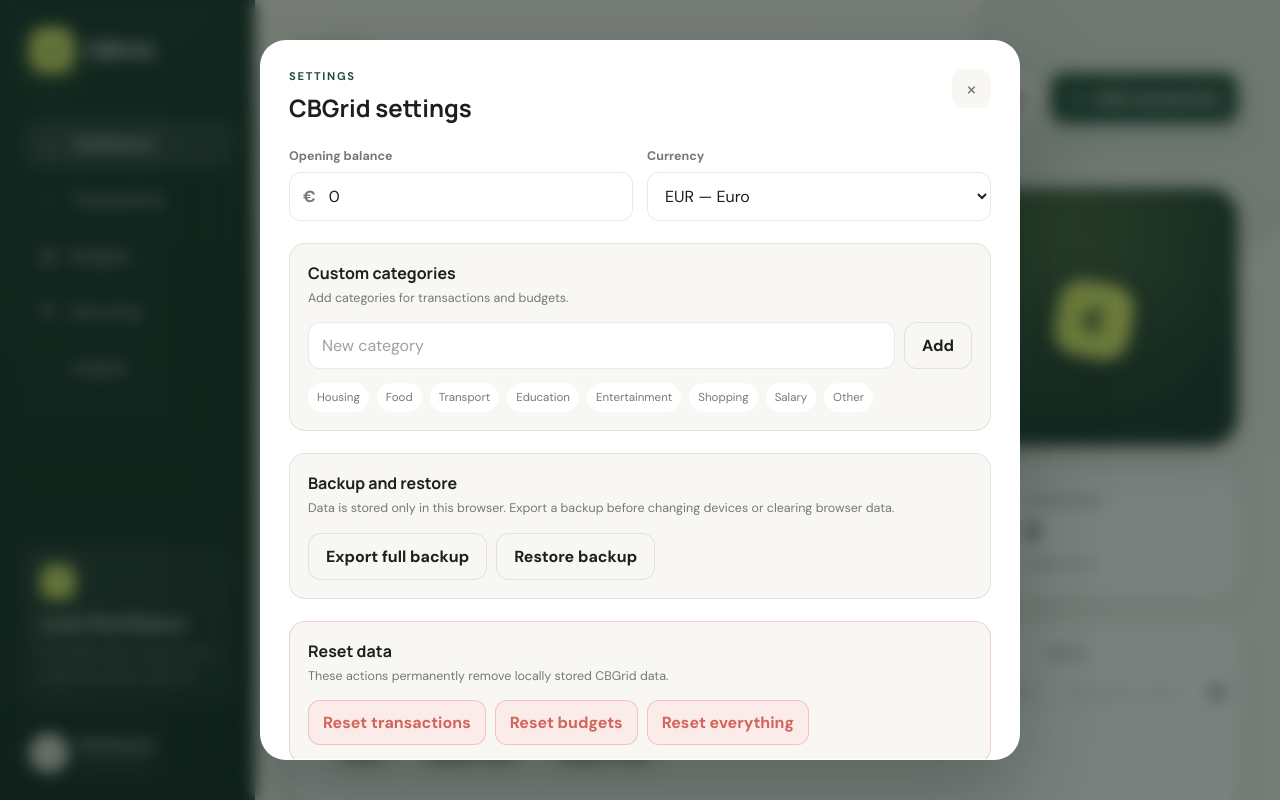
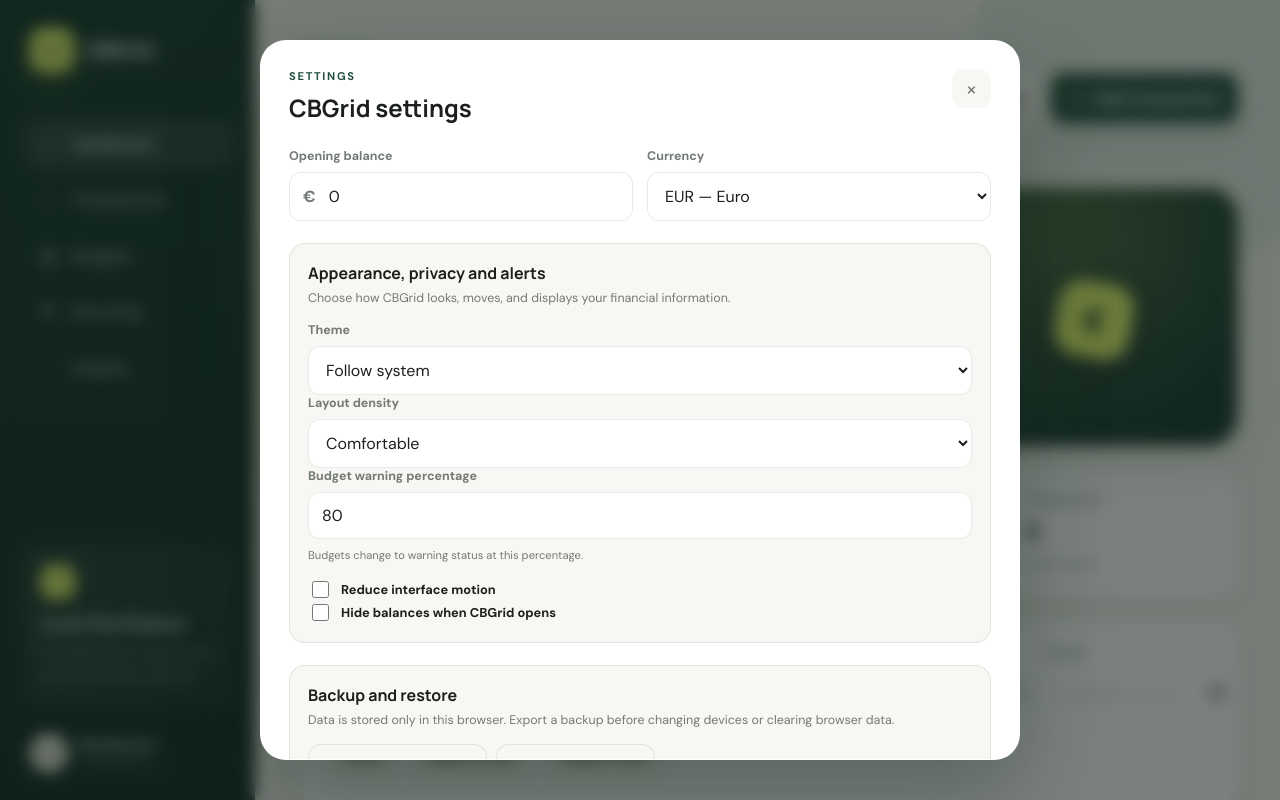
Before and after one commit to Savi114/CBGrid-Finance-Tracker, a plain HTML site: page index.html in a window 1280 px wide. Both pictures are taken after a click on the button "Settings". Shown: the top 800 px of the page. Drawn offline with Linux system fonts and the light colour scheme.

Commit message:
Update index.html

```diff
--- a/index.html
+++ b/index.html
@@ -974,6 +974,44 @@
             ></select>
           </div>
 
+          <section
+            class="budget-category-manager"
+            aria-labelledby="budget-category-manager-title"
+          >
+            <div>
+              <h3 id="budget-category-manager-title">
+                Custom categories
+              </h3>
+
+              <p>
+                Create or remove categories while setting up your budget.
+              </p>
+            </div>
+
+            <div class="inline-form">
+              <input
+                id="new-category"
+                type="text"
+                maxlength="30"
+                placeholder="New category"
+                autocomplete="off"
+              />
+
+              <button
+                class="secondary-button"
+                id="add-category"
+                type="button"
+              >
+                Add
+              </button>
+            </div>
+
+            <div
+              id="category-chips"
+              class="chip-list"
+            ></div>
+          </section>
+
           <div class="form-group form-spacing">
             <label for="budget-limit">
               Monthly limit
@@ -1117,36 +1155,95 @@
           <section class="settings-section">
             <div>
               <h3>
-                Custom categories
+                Appearance, privacy and alerts
               </h3>
 
               <p>
-                Add categories for transactions and budgets.
+                Choose how CBGrid looks, moves, and displays your financial information.
               </p>
             </div>
 
-            <div class="inline-form">
-              <input
-                id="new-category"
-                type="text"
-                maxlength="30"
-                placeholder="New category"
-                autocomplete="off"
-              />
+            <div class="preference-grid">
+              <div class="form-group">
+                <label for="theme-preference">
+                  Theme
+                </label>
 
-              <button
-                class="secondary-button"
-                id="add-category"
-                type="button"
-              >
-                Add
-              </button>
+                <select id="theme-preference">
+                  <option value="system">
+                    Follow system
+                  </option>
+
+                  <option value="light">
+                    Light
+                  </option>
+
+                  <option value="dark">
+                    Dark
+                  </option>
+                </select>
+              </div>
+
+              <div class="form-group">
+                <label for="layout-density">
+                  Layout density
+                </label>
+
+                <select id="layout-density">
+                  <option value="comfortable">
+                    Comfortable
+                  </option>
+
+                  <option value="compact">
+                    Compact
+                  </option>
+                </select>
+              </div>
+
+              <div class="form-group">
+                <label for="budget-warning-threshold">
+                  Budget warning percentage
+                </label>
+
+                <input
+                  id="budget-warning-threshold"
+                  type="number"
+                  min="50"
+                  max="95"
+                  step="5"
+                  value="80"
+                  inputmode="numeric"
+                />
+
+                <small class="field-help">
+                  Budgets change to warning status at this percentage.
+                </small>
+              </div>
             </div>
 
-            <div
-              id="category-chips"
-              class="chip-list"
-            ></div>
+            <div class="preference-toggles">
+              <label class="checkbox-label preference-toggle">
+                <input
+                  id="reduce-motion"
+                  type="checkbox"
+                />
+
+                <span>
+                  Reduce interface motion
+                </span>
+              </label>
+
+              <label class="checkbox-label preference-toggle">
+                <input
+                  id="hide-balances"
+                  type="checkbox"
+                />
+
+                <span>
+                  Hide balances when CBGrid opens
+                </span>
+              </label>
+            </div>
           </section>
 
           <section class="settings-section">
@@ -1232,7 +1329,7 @@
 
           <div class="modal-actions">
             <span class="version-label">
-              CBGrid v1.1
+              CBGrid v1.2
             </span>
 
             <button
```
